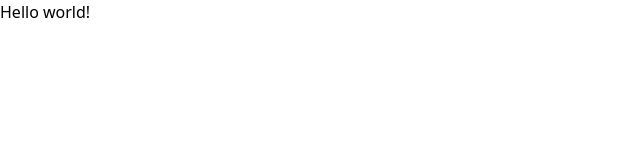
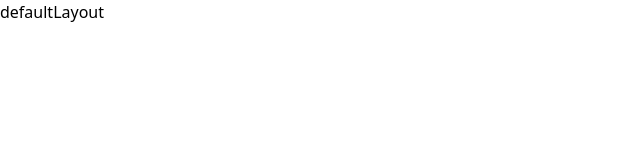
Before and after one commit to BBML-DEV/dog-gallery, a React (Vite) app: page / in a window 1280 px wide. Shown: the top 160 px of the page, without its empty margins (0-640 px from the left). Built offline with nearby package versions, Linux system fonts and the light colour scheme.

Commit message:
feat: Adicionando as rotas ao component App

```diff
--- a/src/App.tsx
+++ b/src/App.tsx
@@ -1,7 +1,10 @@
+import { BrowserRouter } from "react-router-dom"
+import { Router } from "./app/shared/router"
+
 export const App = () => {
   return (
-    <h1 className="text-3xl font-bold underline">
-      Hello world!
-    </h1>
+    <BrowserRouter>
+      <Router />
+    </BrowserRouter>
   )
 }
```
